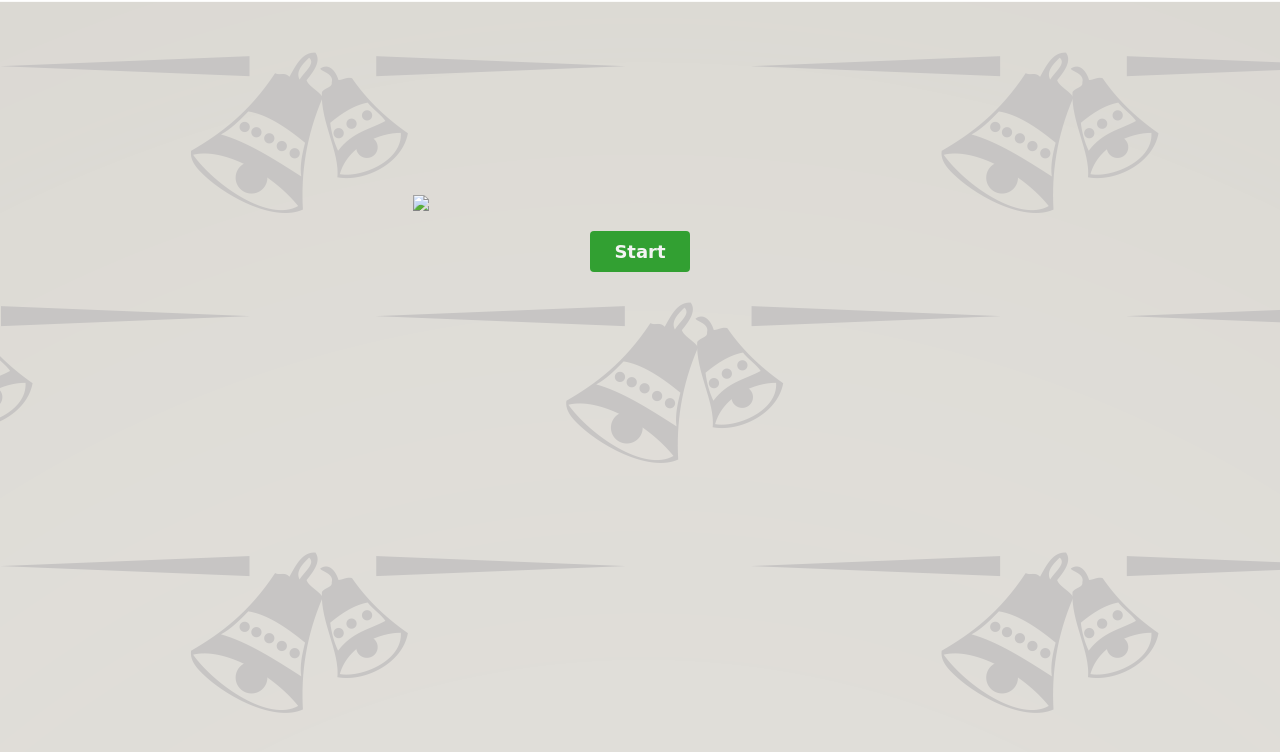
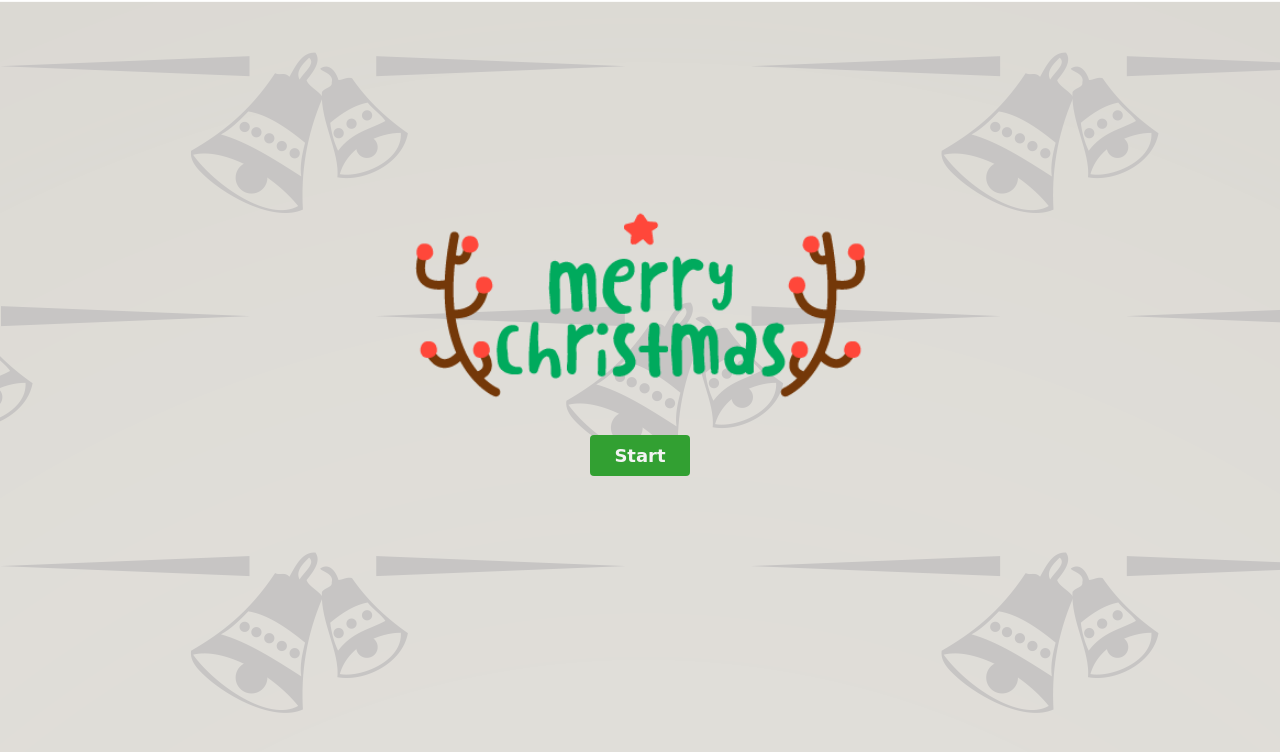
Before and after one commit to JairoPozo/Memory, a plain HTML site: page index.html in a window 1280 px wide. Drawn offline with Linux system fonts and the light colour scheme; a web font is replaced by a local one.

Commit message:
Corregido el nombre de la imagen principal

```diff
--- a/index.html
+++ b/index.html
@@ -28,7 +28,7 @@
             </div>
         </section>
         <section class="game-title">
-            <img class="game-img" id="game-img" src="./assets/main-assets/christmas_icons-20.png"></img>
+            <img class="game-img" id="game-img" src="./assets/main-assets/title_main.png"></img>
             <button class="game-start" id="game-start">Start</button>
         </section>
         <section class="game-board" id="game-board">
```
